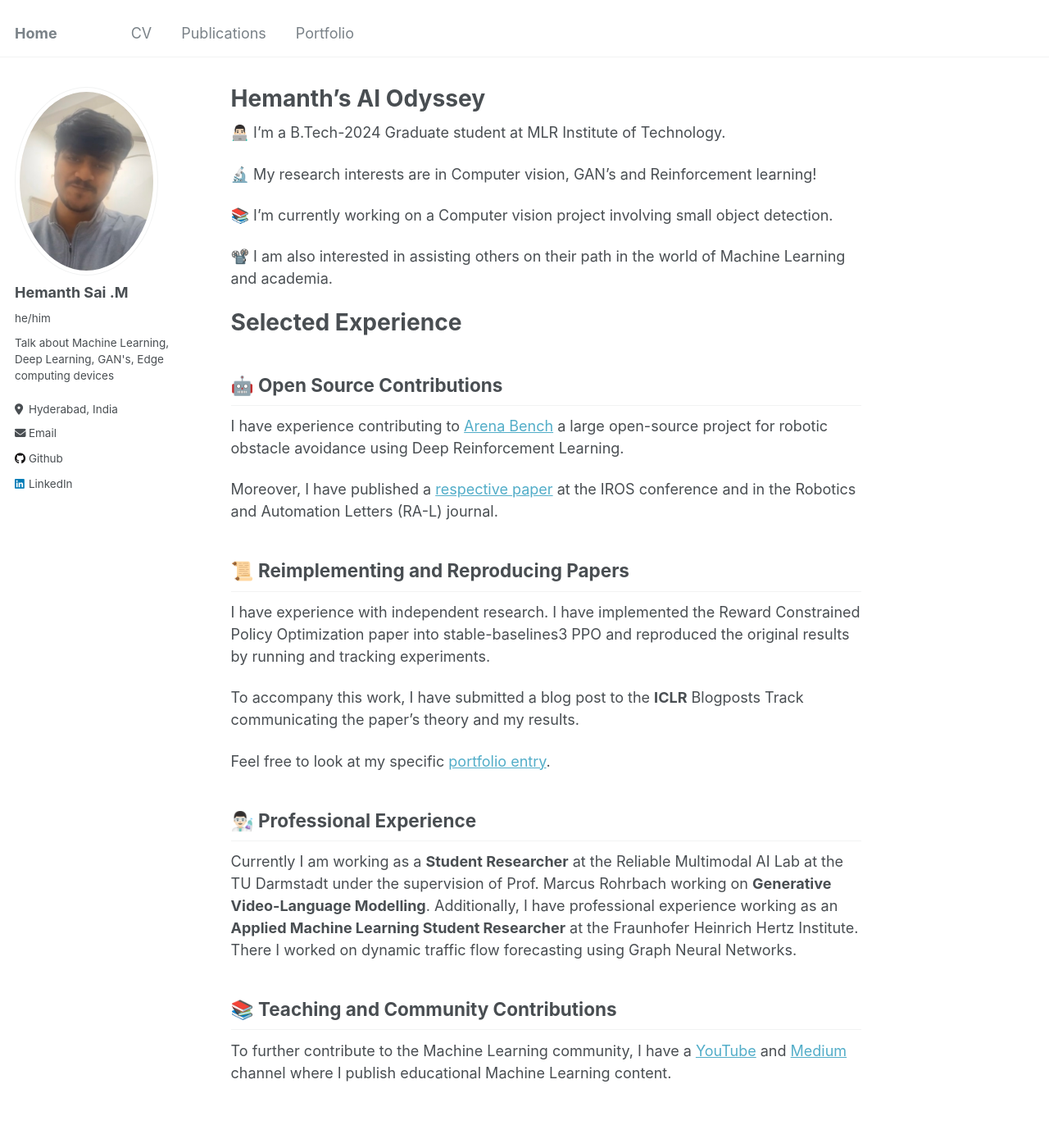
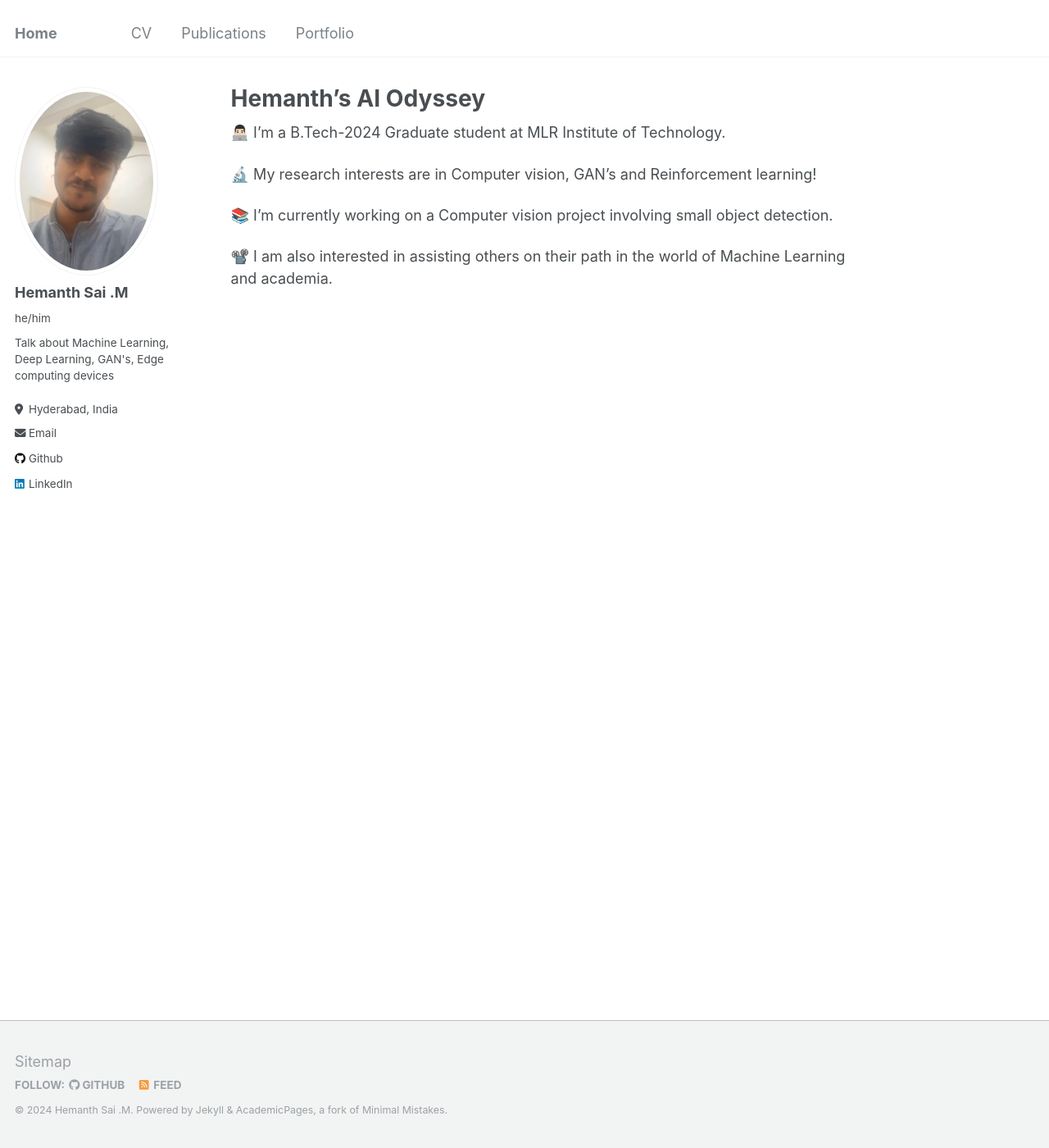
Before and after one commit to hemanth1403/hemanth1403.github.io, a Jekyll site: the page built from _pages/about.md, in a window 1280 px wide and 1400 px high. Shown: the whole window at 82% size. Built offline with Jekyll 4.4.1, drawn with Linux system fonts in a browser that asks for light colours.

Commit message:
Updated on 25-07-2024

```diff
--- a/_pages/about.md
+++ b/_pages/about.md
@@ -16,29 +42,3 @@ redirect_from:
 📚 I'm currently working on a Computer vision project involving small object detection.
 
 📽️ I am also interested in assisting others on their path in the world of Machine Learning and academia.
-
-# Selected Experience
-
-## 🤖 Open Source Contributions
-
-I have experience contributing to [Arena Bench](https://github.com/Arena-Rosnav) a large open-source project for robotic obstacle avoidance using Deep Reinforcement Learning.
-
-Moreover, I have published a [respective paper](https://sudo-boris.github.io/publication/2022-Arena-Bench) at the IROS conference and in the Robotics and Automation Letters (RA-L) journal.
-
-## 📜 Reimplementing and Reproducing Papers
-
-I have experience with independent research. I have implemented the Reward Constrained Policy Optimization paper into stable-baselines3 PPO and reproduced the original results by running and tracking experiments.
-
-To accompany this work, I have submitted a blog post to the **ICLR** Blogposts Track communicating the paper's theory and my results.
-
-Feel free to look at my specific [portfolio entry](https://sudo-boris.github.io/portfolio/RCPPO/).
-
-## 👨🏻‍🔬 Professional Experience
-
-Currently I am working as a **Student Researcher** at the Reliable Multimodal AI Lab at the TU Darmstadt under the supervision of Prof. Marcus Rohrbach working on **Generative Video-Language Modelling**.
-Additionally, I have professional experience working as an **Applied Machine Learning Student Researcher** at the Fraunhofer Heinrich Hertz Institute. \
-There I worked on dynamic traffic flow forecasting using Graph Neural Networks.
-
-## 📚 Teaching and Community Contributions
-
-To further contribute to the Machine Learning community, I have a [YouTube](https://www.youtube.com/@borismeinardus) and [Medium](https://medium.com/@boris.meinardus) channel where I publish educational Machine Learning content.
```
Also changed, not shown: other parts of _pages/about.md (+26 -0 lines).
